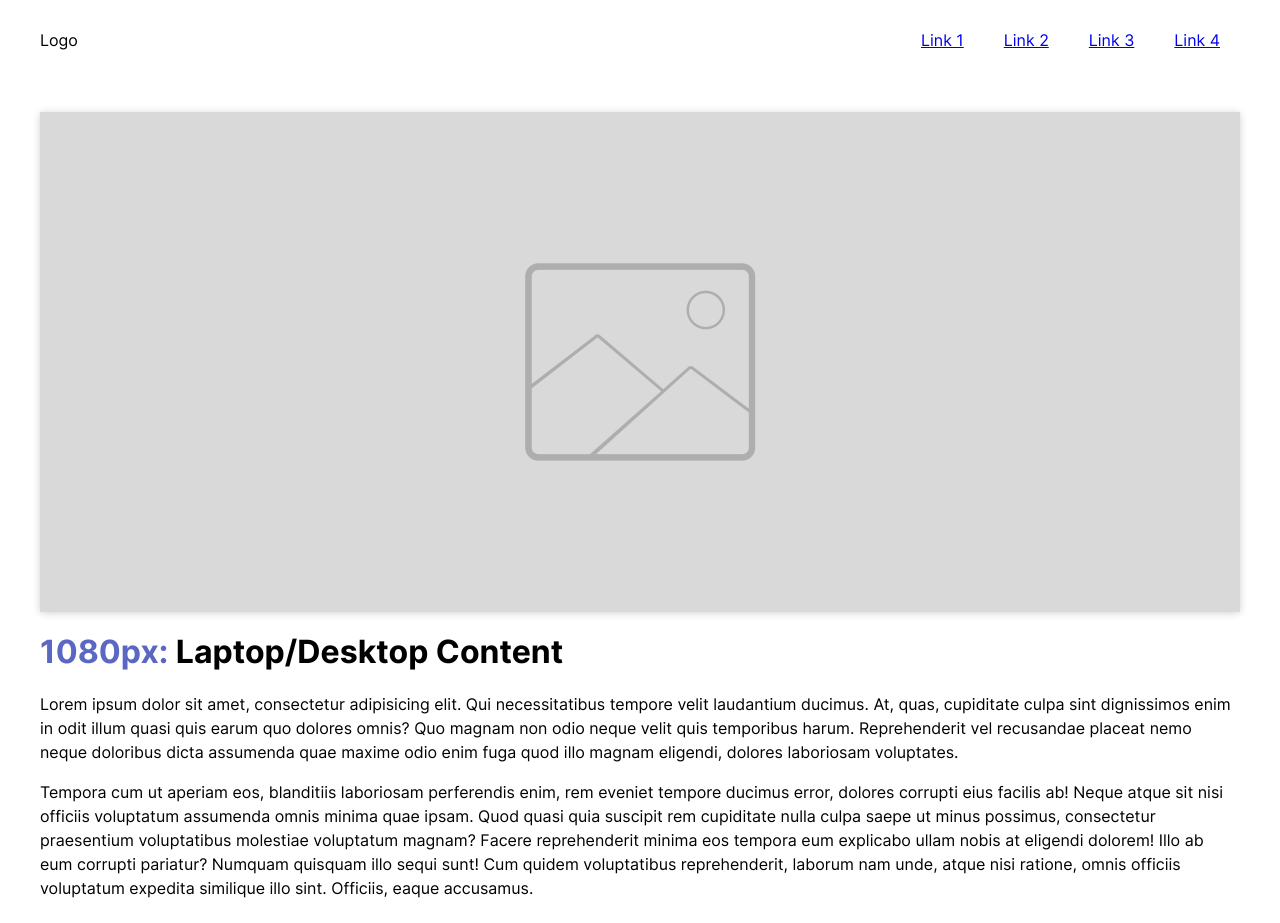
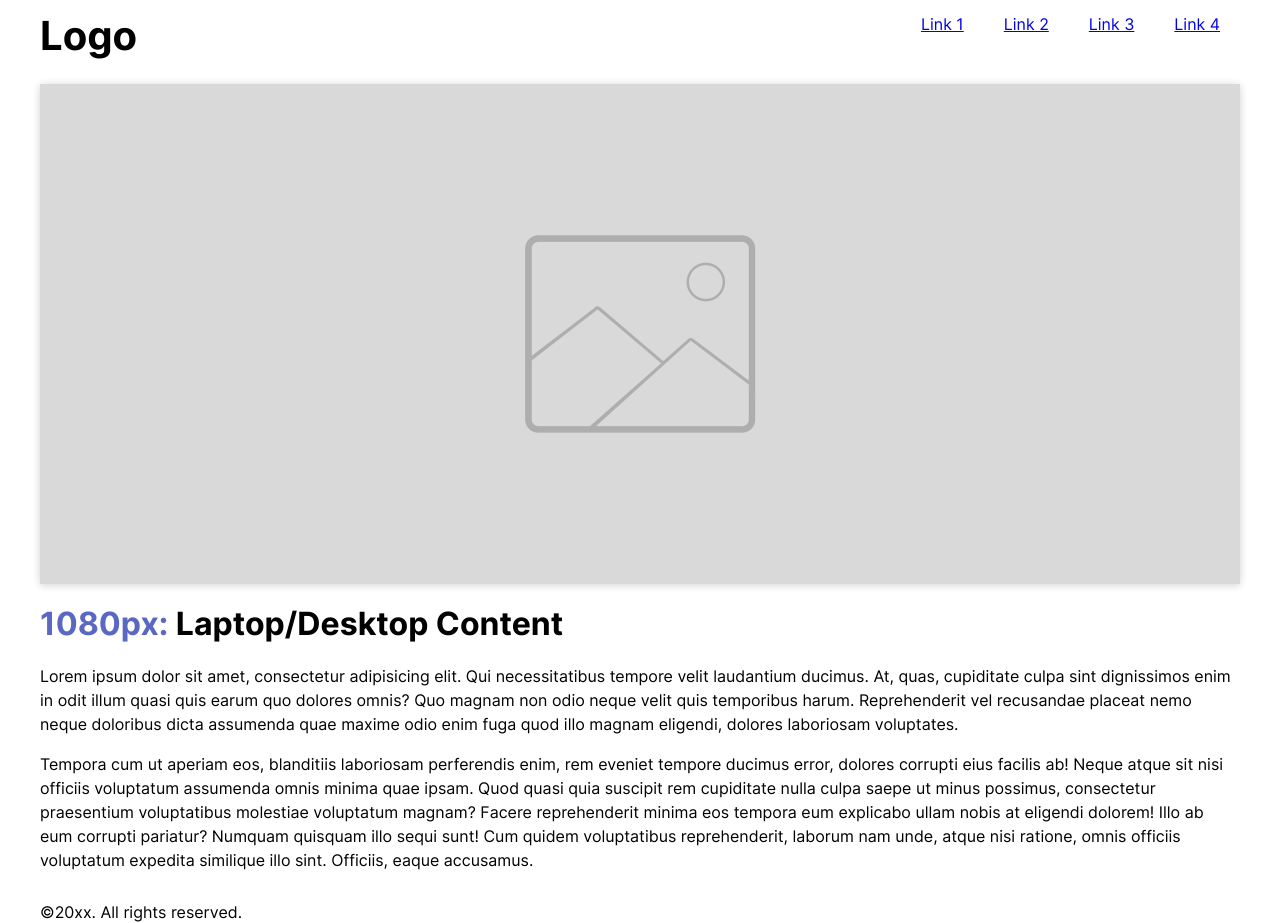
Before and after one commit to kenold/html-sass-starter, a website: page index.html in a window 1280 px wide. Shown: the top 923 px of the page. Drawn offline with Linux system fonts and the light colour scheme.

Commit message:
add styles for h1

```diff
--- a/sass/main.scss
+++ b/sass/main.scss
@@ -49,7 +49,7 @@ a.skip-link {
 }
 
 .container {
-    padding: 16px;
+    padding: 0 16px;
     @include md {
         max-width: 1200px;
         margin: 0 auto;
@@ -57,10 +57,14 @@ a.skip-link {
 }
 
 .main-header {
-    margin: 1rem 0 2rem 0;
+    margin: 1rem 0 1.75rem 0;
     .container {
         display: flex;
         justify-content: space-between;
+    }h1 {
+        color: var(--color-base);
+        @include font-size(40);
+        font-weight: 700;
     }
 }
 
```
Also changed, not shown: assets/css/style.css.
